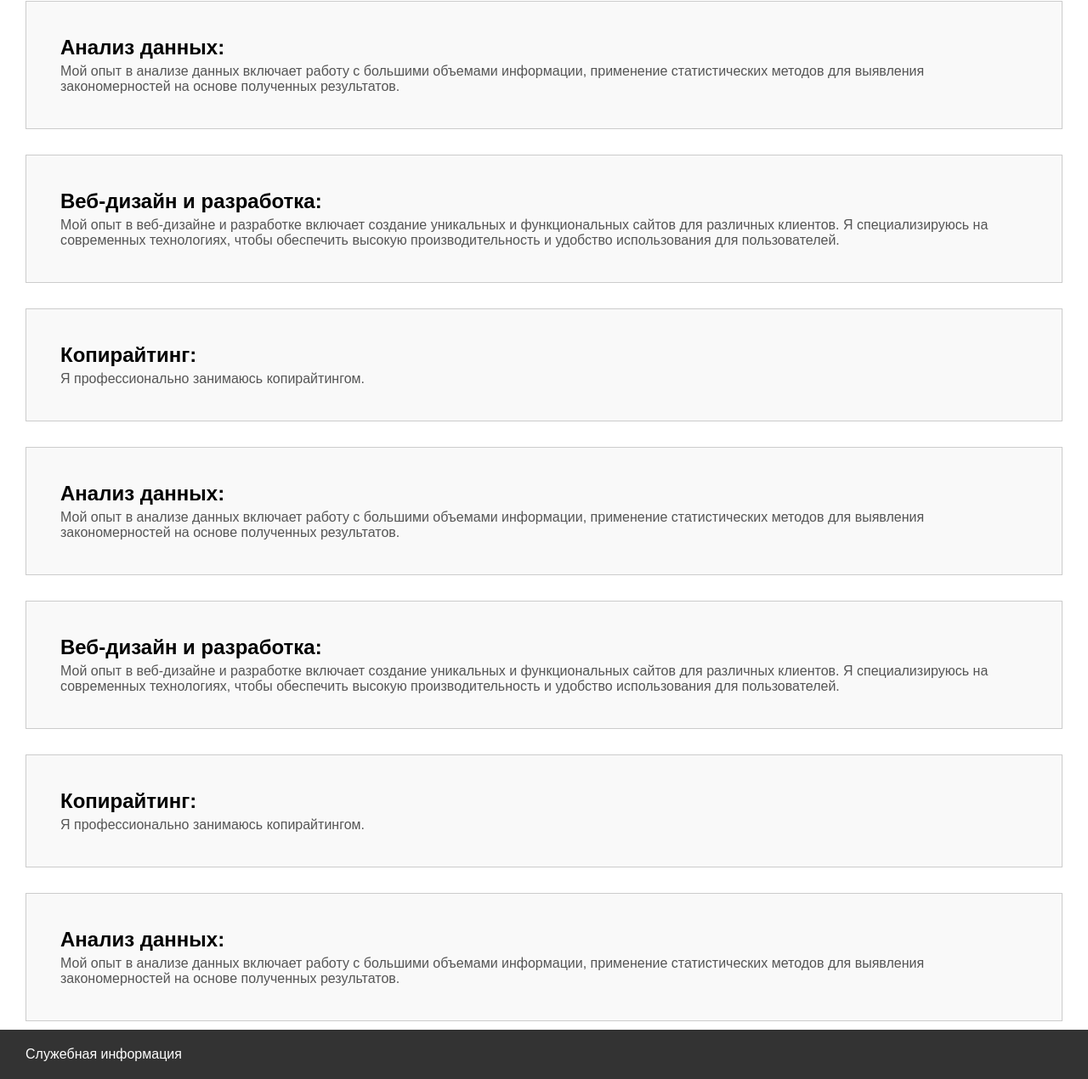
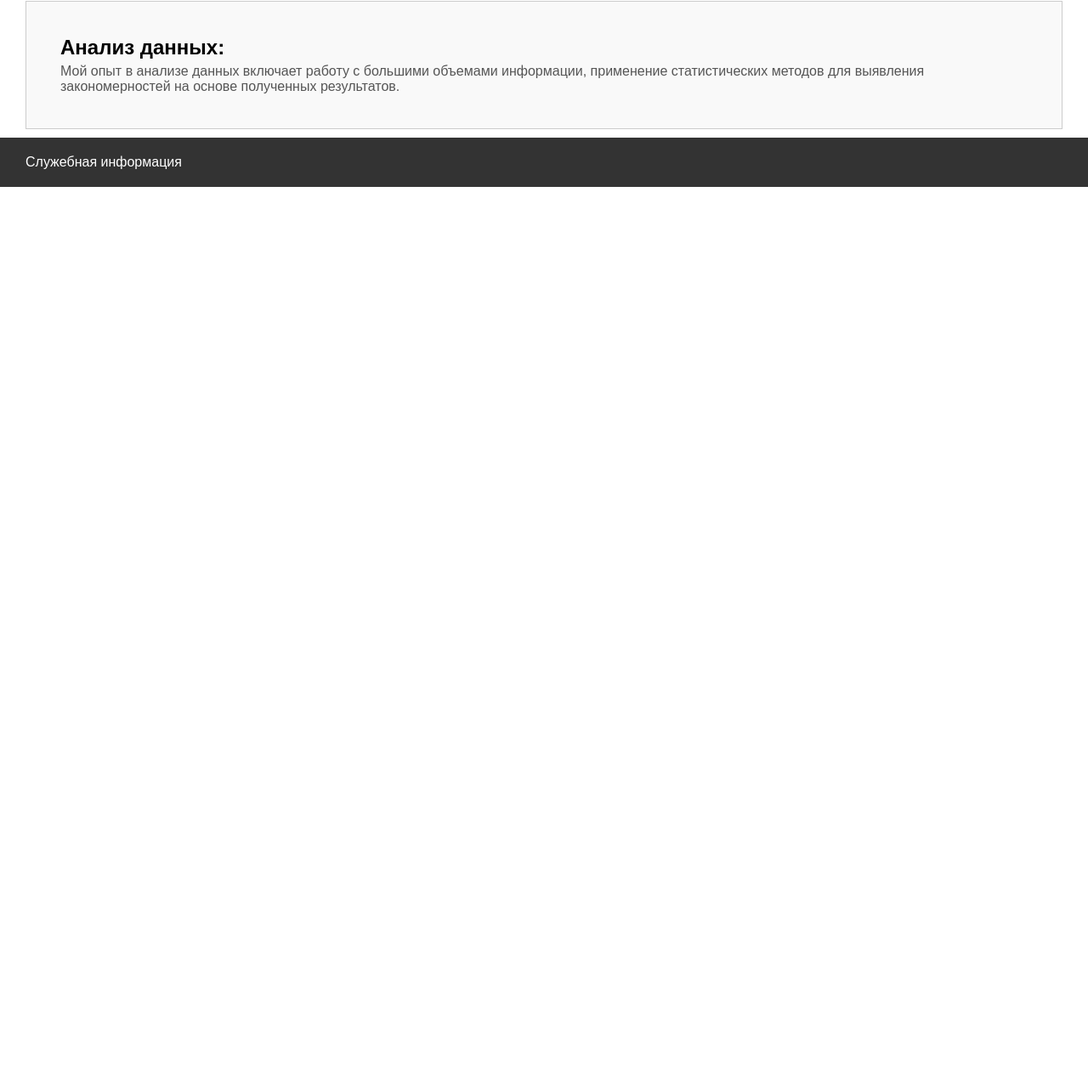
Before and after one commit to Denis-Destoufd/portfolio, a plain HTML site: page index.html in a window 1280 px wide. Shown: the part 453-1723 px from the top of the page at 85% size. After the commit the page ends 800 px from the top, so only its background shows below. Drawn offline with Linux system fonts and the light colour scheme.

Commit message:
delete:last 3 section

```diff
--- a/index.html
+++ b/index.html
@@ -41,34 +41,6 @@
         <h2>Анализ данных:</h2>
         <p>Мой опыт в анализе данных включает работу с большими объемами информации, применение статистических методов для выявления закономерностей на основе полученных результатов.</p>
       </section>
-      <section id="section11" class="portfolio-item">
-        <h2>Веб-дизайн и разработка:</h2>
-        <p>Мой опыт в веб-дизайне и разработке включает создание уникальных и функциональных сайтов для различных клиентов. Я специализируюсь на современных технологиях, чтобы обеспечить высокую производительность и удобство использования для пользователей.</p>
-      </section>
-
-      <section id="section22" class="portfolio-item">
-        <h2>Копирайтинг:</h2>
-        <p>Я профессионально занимаюсь копирайтингом.</p>
-      </section>
-
-      <section id="section33" class="portfolio-item">
-        <h2>Анализ данных:</h2>
-        <p>Мой опыт в анализе данных включает работу с большими объемами информации, применение статистических методов для выявления закономерностей на основе полученных результатов.</p>
-      </section>
-      <section id="section111" class="portfolio-item">
-        <h2>Веб-дизайн и разработка:</h2>
-        <p>Мой опыт в веб-дизайне и разработке включает создание уникальных и функциональных сайтов для различных клиентов. Я специализируюсь на современных технологиях, чтобы обеспечить высокую производительность и удобство использования для пользователей.</p>
-      </section>
-
-      <section id="section222" class="portfolio-item">
-        <h2>Копирайтинг:</h2>
-        <p>Я профессионально занимаюсь копирайтингом.</p>
-      </section>
-
-      <section id="section333" class="portfolio-item">
-        <h2>Анализ данных:</h2>
-        <p>Мой опыт в анализе данных включает работу с большими объемами информации, применение статистических методов для выявления закономерностей на основе полученных результатов.</p>
-      </section>
     </div>
   </div>
 </main>
```
